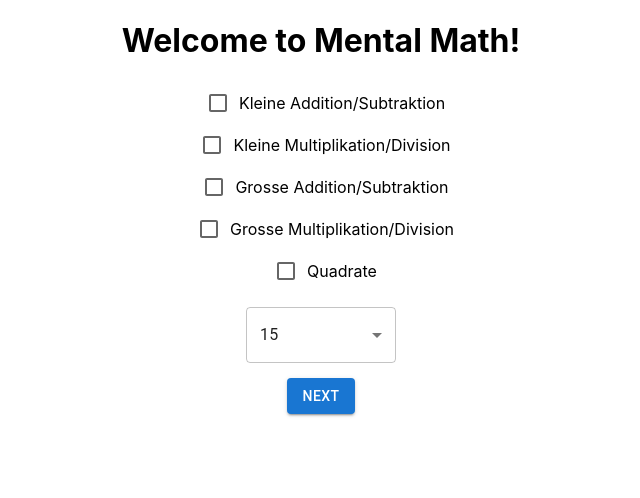
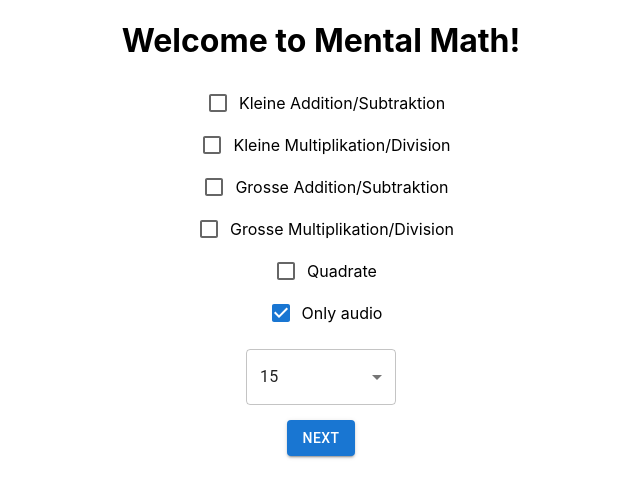
Before and after one commit to paulgeser/MentalMath, a React (Create React App) app: page / in a window 1280 px wide. Shown: the top 498 px of the page, without its empty margins (319-959 px from the left). Built offline with nearby package versions, Linux system fonts and the light colour scheme.

Commit message:
fixed styling issues and started implemented only audio function

```diff
--- a/src/App.tsx
+++ b/src/App.tsx
@@ -12,7 +12,7 @@ type Props = {
 export const App: React.FC<Props> = () => {
 
   const [state, setState] = useState<AppStages>(AppStages.HOME);
-  const [data, setData] = useState<AppDataModel>(createAppDataModel({ numExer: 15 }));
+  const [data, setData] = useState<AppDataModel>(createAppDataModel({ numExer: 15, audioOnly: true }));
 
   return (
     <div>
--- a/src/components/Exercise.component.tsx
+++ b/src/components/Exercise.component.tsx
@@ -77,7 +77,7 @@ export const Exercise: React.FC<Props> = ({ setState, data, setData }) => {
         <div>
             {currentExercise!! && (
                 <>
-                    <h1 id='exercise-component-exercise-display'>{currentExercise.display}</h1>
+                    <h1 id='exercise-component-exercise-display'>{!data.audioOnly && <>{currentExercise.display}</>}</h1>
                     <h1 id='exercise-component-exercise-input'> {userResult} </h1>
                     <div id="exercise-component-numberpad-box" style={{ background: background }}>
                         <div id="exercise-component-numberpad">
--- a/src/components/Home.compoent.tsx
+++ b/src/components/Home.compoent.tsx
@@ -17,7 +17,7 @@ export const Home: React.FC<Props> = ({ setState, data, setData }) => {
         const exercises = generateExercises(data);
         setData(prevState => ({
             ...prevState,
-            exercises: exercises
+            exercises: exercises,
         }));
         setState(AppStages.EXERCISE);
     }
@@ -101,6 +101,21 @@ export const Home: React.FC<Props> = ({ setState, data, setData }) => {
                     Quadrate
                 </div>
             </div>
+            <div style={{ display: 'flex', flexDirection: 'row', alignItems: 'center' }}>
+                <Checkbox
+                    checked={data.audioOnly}
+                    onChange={() => setData(prevState => ({
+                        ...prevState,
+                        audioOnly: !prevState.audioOnly
+                    }))}
+                />
+                <div className='home-component-checkbox-text' onClick={() => setData(prevState => ({
+                    ...prevState,
+                    audioOnly: !prevState.audioOnly
+                }))}>
+                    Only audio
+                </div>
+            </div>
             <div style={{ marginTop: '15px' }}>
                 <Select
                     id="number-exercises-select"
--- a/src/components/exercise.component.css
+++ b/src/components/exercise.component.css
@@ -1,8 +1,9 @@
 #exercise-component-numberpad {
-    max-width: 1000px;
+    max-width: 1000px !important;
     display: grid;
     grid-template-columns: auto auto auto;
     background-color: dodgerblue;
+    width: 60vw;
     padding: 10px;
 }
 
@@ -13,7 +14,7 @@
     padding: 10px;
     font-size: 30px;
     text-align: center;
-    min-width: 20vw;
+    /* min-width: 20vw; */
 }
 
 #exercise-component-numberpad>button:hover {
@@ -47,4 +48,8 @@
         height: 10vh;
         min-width: 30vw;
     }
+
+    #exercise-component-numberpad {
+        width: 90vw;
+    }
 }
--- a/src/models/app-data.model.ts
+++ b/src/models/app-data.model.ts
@@ -7,6 +7,7 @@ export interface AppDataModel {
     square: boolean;
     numExer: number;
     exercises: ExerciseModel[];
+    audioOnly: boolean;
     result: any;
 }
 
@@ -19,6 +20,7 @@ export const createAppDataModel = (data: Partial<AppDataModel>): AppDataModel =>
         square: data.square ?? false,
         numExer: data.numExer ?? 0,
         exercises: data.exercises ?? [],
+        audioOnly: data.audioOnly ?? false,
         result: data.result ?? null
     };
 };
```
